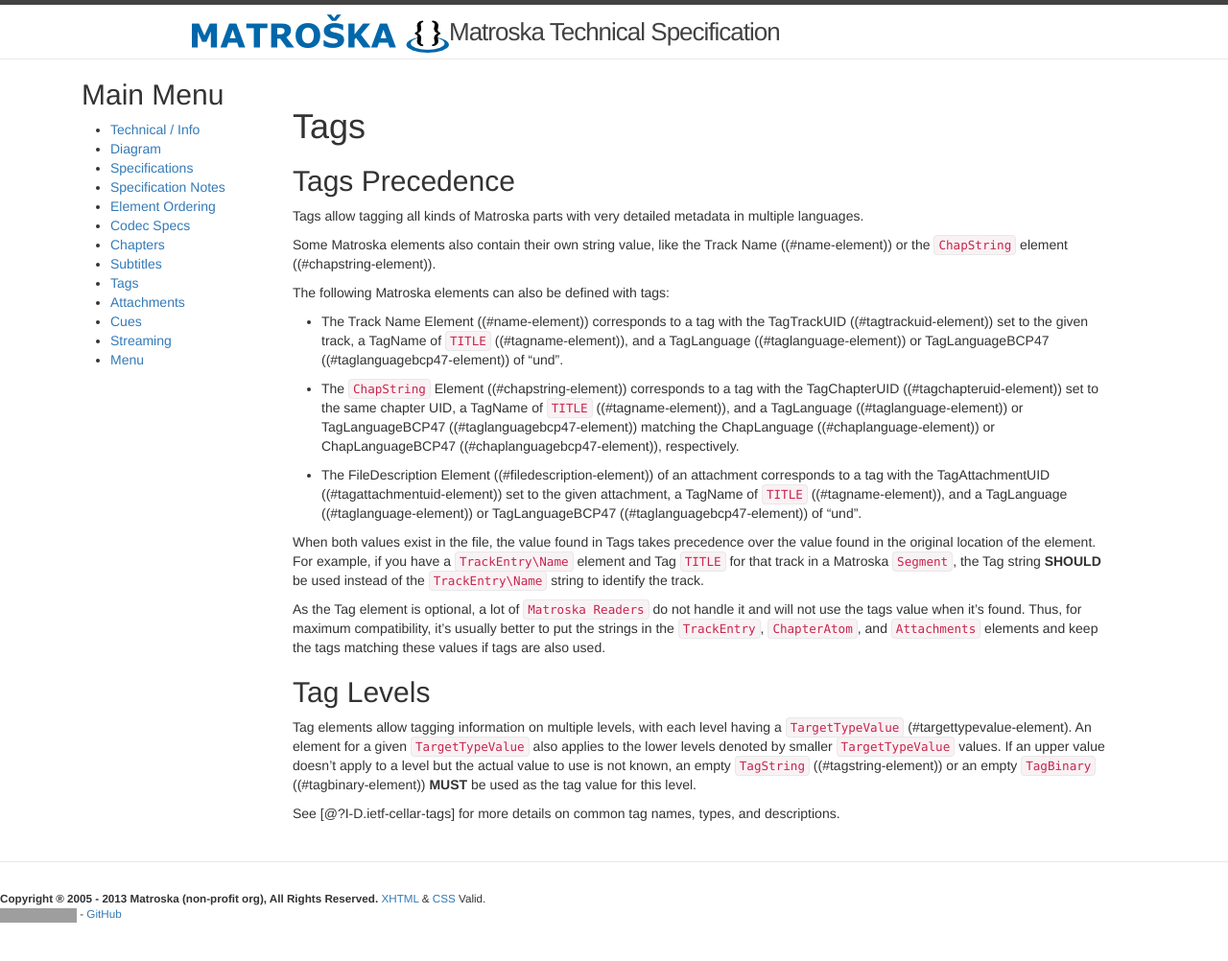
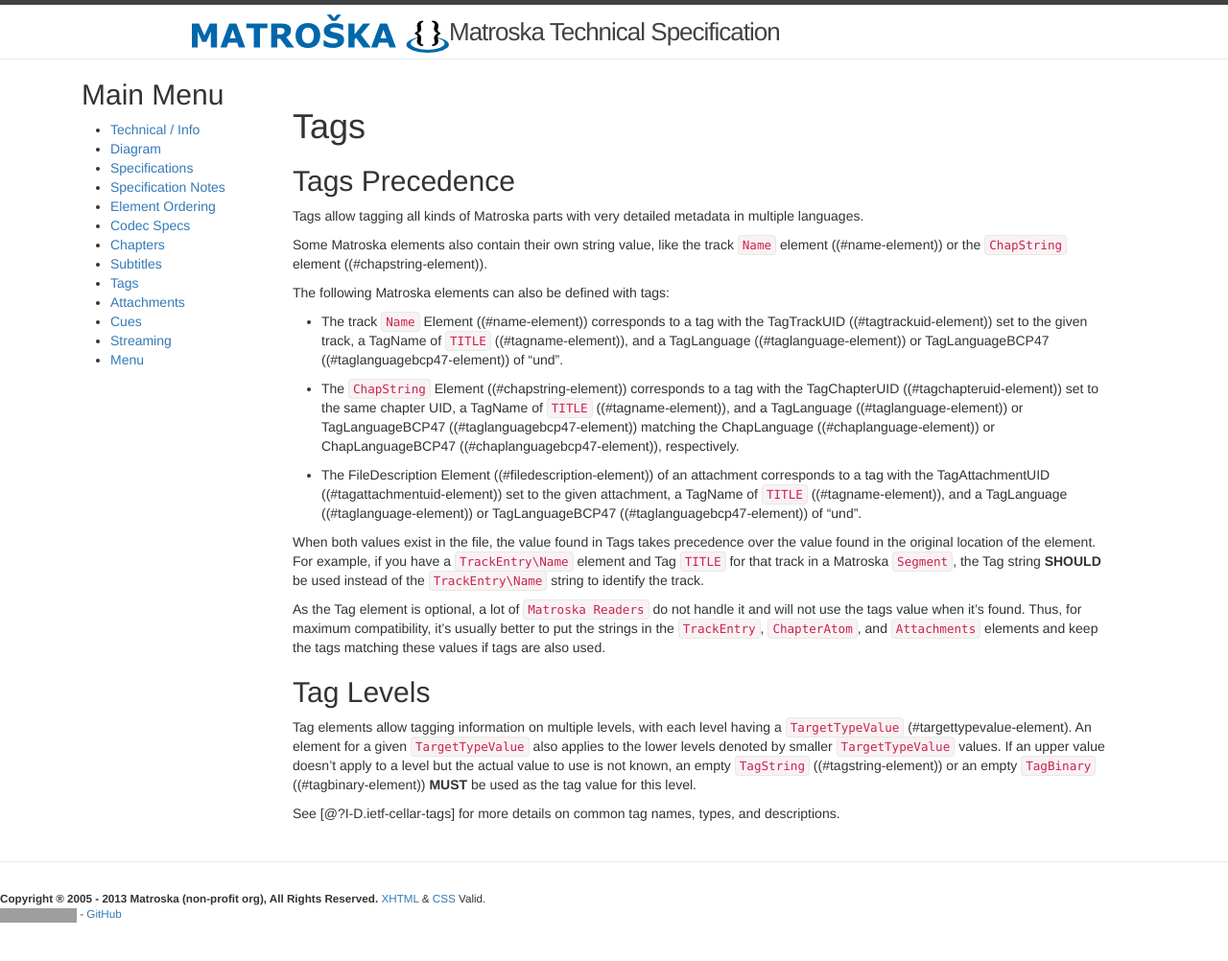
Before and after one commit to ietf-wg-cellar/matroska-specification, a Jekyll site: the page built from tags-precedence.md, in a window 1280 px wide. Shown: the whole page at 96% size. Built offline with Jekyll 4.4.1, drawn with Linux system fonts in a browser that asks for light colours; our own code applies the rules of GitHub Pages for plain Markdown files; grey boxes are pictures that could not be loaded.

Commit message:
backtick the track Name element

```diff
--- a/tags-precedence.md
+++ b/tags-precedence.md
@@ -4,11 +4,11 @@
 
 Tags allow tagging all kinds of Matroska parts with very detailed metadata in multiple languages.
 
-Some Matroska elements also contain their own string value, like the Track Name ((#name-element)) or the `ChapString` element ((#chapstring-element)).
+Some Matroska elements also contain their own string value, like the track `Name` element ((#name-element)) or the `ChapString` element ((#chapstring-element)).
 
 The following Matroska elements can also be defined with tags:
 
-* The Track Name Element ((#name-element)) corresponds to a tag with the TagTrackUID ((#tagtrackuid-element)) set to the given track, a TagName of `TITLE` ((#tagname-element)), and a TagLanguage ((#taglanguage-element)) or TagLanguageBCP47 ((#taglanguagebcp47-element)) of "und".
+* The track `Name` Element ((#name-element)) corresponds to a tag with the TagTrackUID ((#tagtrackuid-element)) set to the given track, a TagName of `TITLE` ((#tagname-element)), and a TagLanguage ((#taglanguage-element)) or TagLanguageBCP47 ((#taglanguagebcp47-element)) of "und".
 
 * The `ChapString` Element ((#chapstring-element)) corresponds to a tag with the TagChapterUID ((#tagchapteruid-element)) set to the same chapter UID, a TagName of `TITLE` ((#tagname-element)), and a TagLanguage ((#taglanguage-element)) or TagLanguageBCP47 ((#taglanguagebcp47-element)) matching the ChapLanguage ((#chaplanguage-element)) or ChapLanguageBCP47 ((#chaplanguagebcp47-element)), respectively.
 
```
